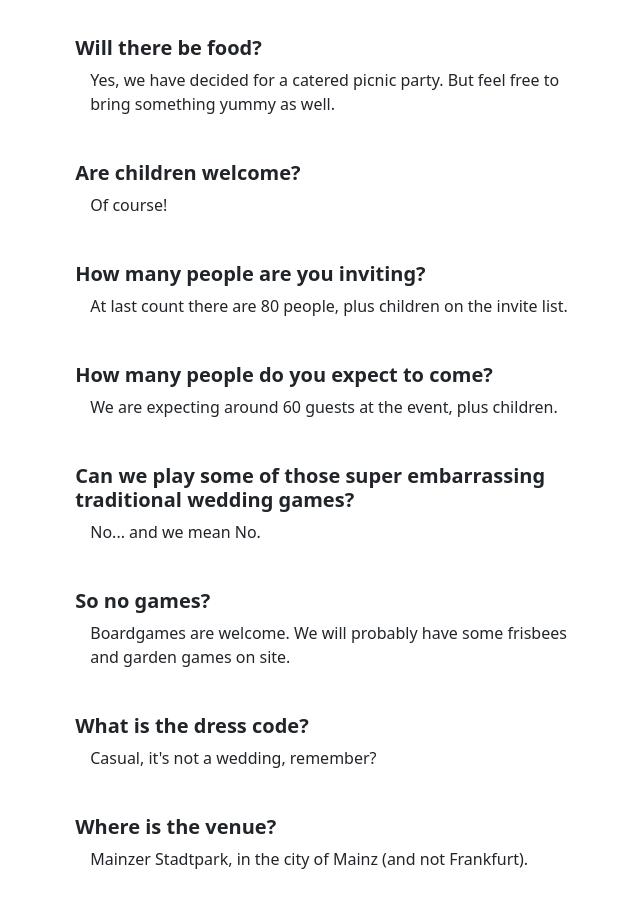
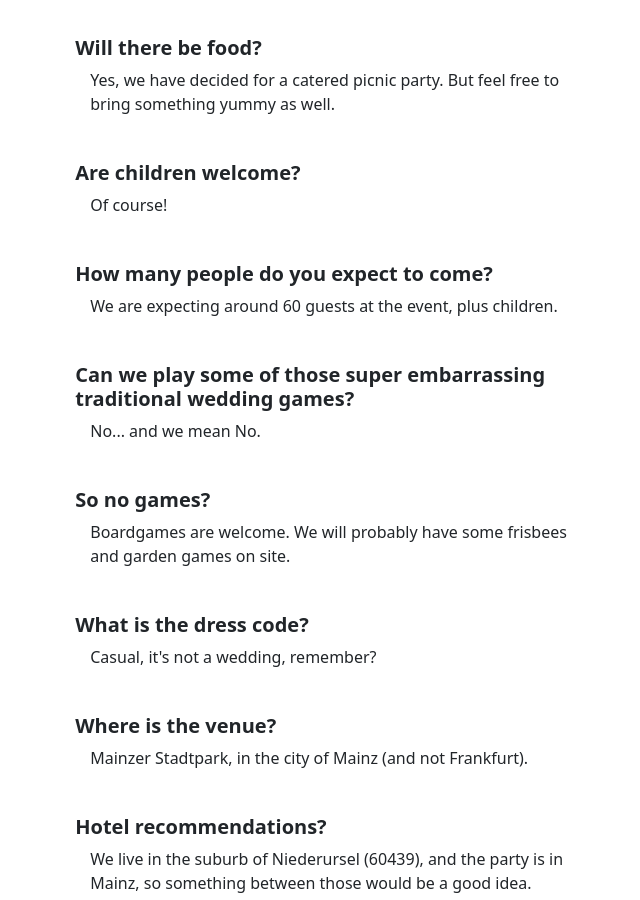
Before and after one commit to abregado/wedding, a Jekyll site: the page built from faq-e.html, in a window 1280 px wide and 900 px high, scrolled down 669 px. Shown: the whole window, without its empty margins (306-946 px from the left). Built offline with Jekyll 4.4.1, drawn with Linux system fonts in a browser that asks for light colours.

Commit message:
last minute changes

```diff
--- a/_data/questions.yml
+++ b/_data/questions.yml
@@ -33,11 +33,6 @@
   answer: "Of course!"
   question-d: "Können auch Kinder kommen?"
   answer-d: "Selbstverständlich!"
--
-  question: "How many people are you inviting?"
-  answer: "At last count there are 80 people, plus children on the invite list."
-  question-d: "Wie viele Gäste werdet ihr einladen?"
-  answer-d: "Nach der letzten Zählung stehen ca. 80 Personen plus Kinder auf der Liste."
 -
   question: "How many people do you expect to come?"
   answer: "We are expecting around 60 guests at the event, plus children."
--- a/signing-e.html
+++ b/signing-e.html
@@ -37,6 +37,6 @@
     <hr>
     <h3>Dress code</h3>
     <p>
-        You can dress up and pretend this is a standard wedding if you like. Caro will have a dress and Ben will have a suit. Let's go with Comfortable Formal.
+        You can dress up and pretend this is a standard wedding if you like. Caro will have a dress and Ben will have a shirt and tie. Let's go with Comfortable Formal.
     </p>
 </div>
```
